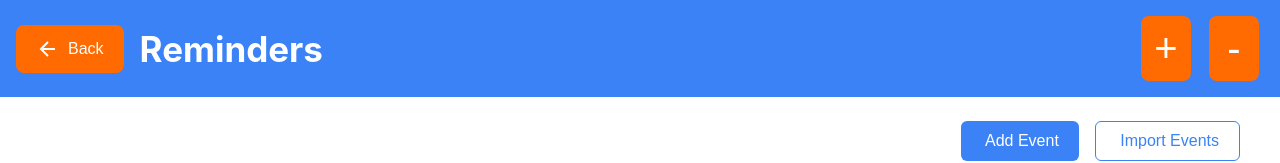
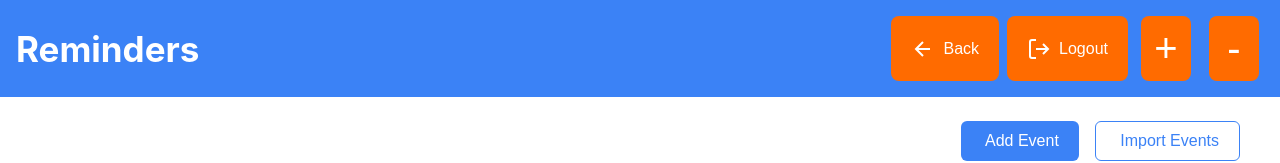
Before and after one commit to farreeez/P4P, a React (Vite) app in the folder Frontend/ChatbotFrontend/: page /app/reminders in a window 1280 px wide. Shown: the top 163 px of the page. Built offline with nearby package versions, Linux system fonts and the light colour scheme; no server answers; sample sign-in values are in the browser's storage.

Commit message:
added logout button

```diff
--- a/Frontend/ChatbotFrontend/src/components/LoginPage/LoginPage.jsx
+++ b/Frontend/ChatbotFrontend/src/components/LoginPage/LoginPage.jsx
@@ -58,21 +58,9 @@ export default function LoginPage() {
 		}
 	}
 
-	/**
-	 * Return to landing page.
-	 */
-	function onBack() {
-		navigate("/");
-	}
 
 	return (
 		<>
-			<button
-				className={`button-secondary ${styles.backButton}`}
-				onClick={onBack}
-			>
-				Go Back
-			</button>
 			<div className={styles.container}>
 				<div className="form-container">
 					<div>
--- a/Frontend/ChatbotFrontend/src/components/RegisterPage/RegisterPage.jsx
+++ b/Frontend/ChatbotFrontend/src/components/RegisterPage/RegisterPage.jsx
@@ -70,21 +70,9 @@ export default function RegisterPage() {
 		}
 	}
 
-	/**
-	 * Return to landing page.
-	 */
-	function onBack() {
-		navigate("/");
-	}
 
 	return (
 		<>
-			<button
-				className={`button-secondary ${styles.backButton}`}
-				onClick={onBack}
-			>
-				Go Back
-			</button>
 			<div className={styles.container}>
 				<div className="form-container">
 					<div>
--- a/Frontend/ChatbotFrontend/src/components/shared/Header.jsx
+++ b/Frontend/ChatbotFrontend/src/components/shared/Header.jsx
@@ -2,17 +2,22 @@ import { useContext } from "react";
 import { FontSizeContext } from "../../contexts/FontSizeContext";
 import { useNavigate, useLocation } from "react-router-dom";
 import "./Header.css";
+import { AppContext } from "../../contexts/AppContextProvider";
 
 export default function Header({ title }) {
+  const { logout } = useContext(AppContext);
   const { fontSize, increaseFontSize, decreaseFontSize } =
     useContext(FontSizeContext);
   const navigate = useNavigate();
   const location = useLocation();
-  const isHomePage = location.pathname === "/";
+  const isHomePage = location.pathname === "/app/home";
 
   return (
     <div className="app-header">
       <div className="header-left">
+        <h1>{title}</h1>
+      </div>
+      <div className="font-buttons-container">
         {!isHomePage && (
           <button className="back-button" onClick={() => navigate(-1)}>
             <svg
@@ -27,9 +32,26 @@ export default function Header({ title }) {
             Back
           </button>
         )}
-        <h1>{title}</h1>
-      </div>
-      <div className="font-buttons-container">
+        <button
+          className="back-button"
+          onClick={() => {
+            logout();
+            navigate("/");
+          }}
+        >
+          <svg
+            xmlns="http://www.w3.org/2000/svg"
+            viewBox="0 0 24 24"
+            fill="none"
+            stroke="currentColor"
+            strokeWidth="2"
+          >
+            <path d="M9 21H5a2 2 0 0 1-2-2V5a2 2 0 0 1 2-2h4" />
+            <polyline points="16 17 21 12 16 7" />
+            <line x1="21" y1="12" x2="9" y2="12" />
+          </svg>
+          Logout
+        </button>
         <button className="font-button" onClick={increaseFontSize}>
           +
         </button>
```
